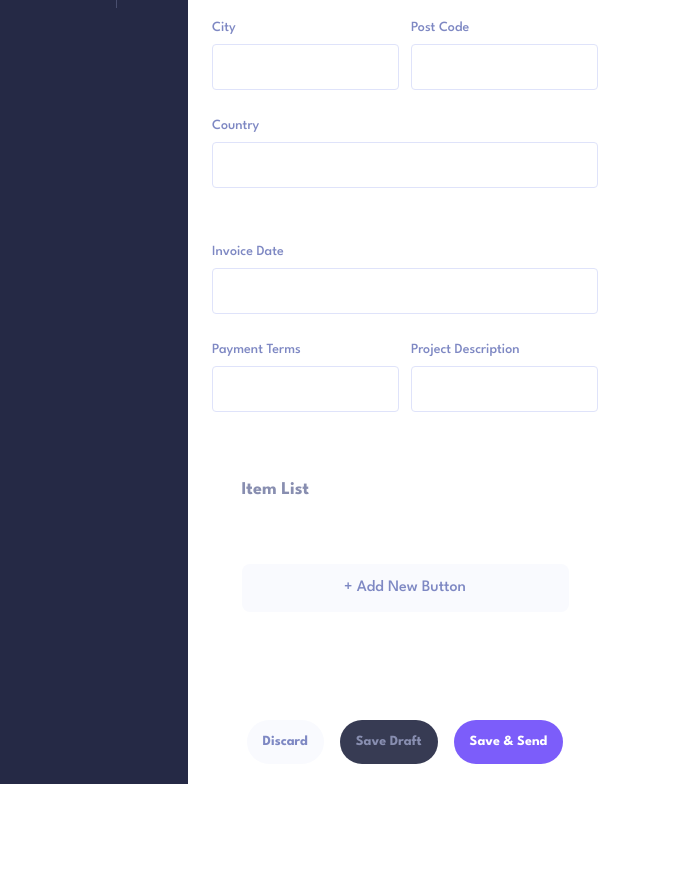
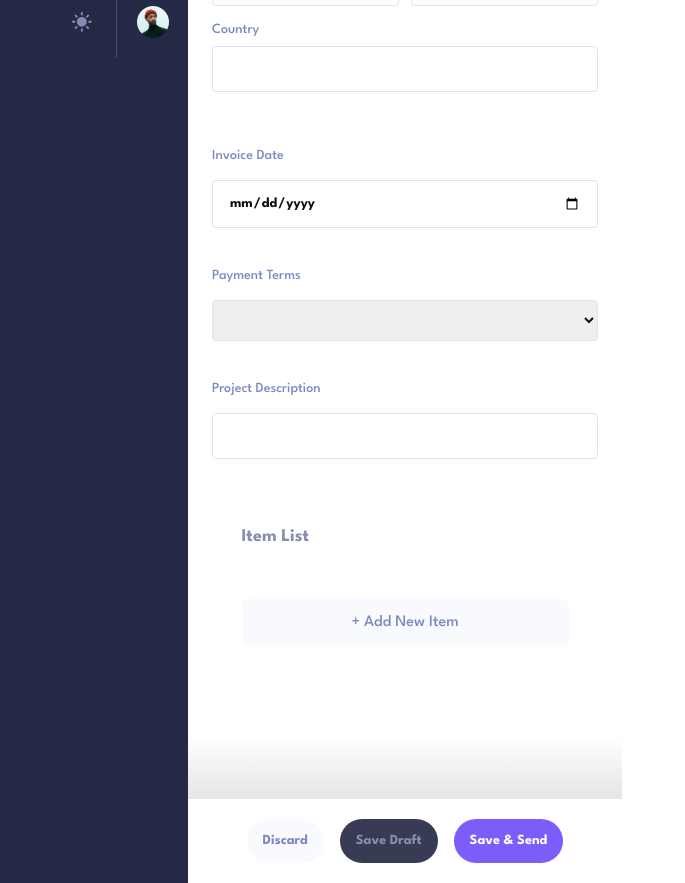
Before and after one commit to Mariia22/invoice-app, a Next.js app in the folder invoice-app/: page /invoices/create in a window 1280 px wide. Shown: the part 840-1723 px from the top of the page, without its empty margins (0-685 px from the left). Before the commit the page ends 1624 px from the top, so only its background shows below. Built offline with nearby package versions, Linux system fonts and the light colour scheme.

Commit message:
feat: add select and date fields

```diff
--- a/invoice-app/src/app/lib/types.ts
+++ b/invoice-app/src/app/lib/types.ts
@@ -1,10 +1,10 @@
-import { invoiceData } from './../ui/invoices/Form/formData';
 import { Dispatch, SetStateAction} from "react";
 
 export type Invoice = {
   id: string;
   createdAt: string;
   paymentDue: string;
+  paymentTerms: number;
   clientName: string;
   description:string;
   total: number;
@@ -47,8 +47,8 @@ export type FormInput = {
   clientPostCode: string
   clientCountry: string
   invoiceData: string
-  paymentTerms: string
-  projectDescription: string
+  paymentTerms: number
+  description: string
   items: Item[]
 }
 
--- a/invoice-app/src/app/ui/invoices/Form/FormFields.tsx
+++ b/invoice-app/src/app/ui/invoices/Form/FormFields.tsx
@@ -12,7 +12,7 @@ export default function FormFields({ data, register, errors }: { data: FormField
               {...register(field.name, {
                 required: `The field is required`,
               })}
-              className={`border border-secondaryPale text-headerText text-sm font-bold max-w-full w-full outline-none rounded m-0 py-3 px-4 col-span-${field.gridCols}}`}
+              className={`border border-secondaryPale text-headerText text-sm font-bold max-w-full w-full outline-none rounded m-0 py-3 px-4 col-span-${field.gridCols}`}
               type={field.type}
             />
             {errors[field.name] && (
--- a/invoice-app/src/app/ui/invoices/Form/FormInvoice.tsx
+++ b/invoice-app/src/app/ui/invoices/Form/FormInvoice.tsx
@@ -3,7 +3,7 @@
 import { FormInput } from "@/app/lib/types"
 import { SubmitHandler, useFieldArray, useForm } from "react-hook-form"
 import data from "../../../data.json"
-import { billFromData, billToData, defaultFormValues, invoiceData, newInvoice } from "./formData"
+import { billFromData, billToData, defaultFormValues, newInvoice, paymentTermsOptions } from "./formData"
 import FormSection from "./FormSection"
 import FormHeader from "./FormHeader"
 import Footer from "../../shared/Footer"
@@ -12,15 +12,15 @@ import ButtonSaveChanges from "../Buttons/ButtonSaveChanges"
 import ButtonSaveDraft from "../Buttons/ButtonSaveDraft"
 import FormFields from "./FormFields"
 import FormItemFields from "./FormItemFields"
+import FormPaymentSection from "./FormPaymentSection"
 
 export default function FormInvoice({ isEditing }: { isEditing: boolean }) {
-  const invoice = isEditing ? data[1] : newInvoice;
+  // remove after Redux will be added
+  const invoice = isEditing ? data[0] : newInvoice;
   const { register, handleSubmit, formState: { errors }, control, setValue, getValues } = useForm<FormInput>({ defaultValues: defaultFormValues(invoice) })
-  const { fields, append, remove } = useFieldArray({
-    control,
-    name: "items"
-  });
+  const { fields, append, remove } = useFieldArray({ control, name: "items" });
   const onSubmit: SubmitHandler<FormInput> = (data) => console.log(data)
+  console.log(defaultFormValues(invoice))
 
   function addNewItem() {
     append({ name: "", quantity: 0, price: 0, total: 0 })
@@ -36,14 +36,13 @@ export default function FormInvoice({ isEditing }: { isEditing: boolean }) {
         <FormHeader header="Bill To" />
         <FormFields data={billToData} register={register} errors={errors} />
       </FormSection>
-      <FormSection marginTop={10}>
-        <FormFields data={invoiceData} register={register} errors={errors} />
-      </FormSection>
+      <FormPaymentSection register={register} isEditing={isEditing} />
       <FormSection marginTop={16}>
         <h3 className="font-bold text-lg text-secondaryDark">Item List</h3>
         <FormItemFields fields={fields} getValues={getValues} register={register} errors={errors} remove={remove} setValue={setValue} />
-        <button type="button" className="text-base bg-tableColor text-secondary w-[327px] h-[48px] rounded-lg mt-12 mb-[88px] mx-auto" onClick={addNewItem}>+ Add New Button</button>
+        <button type="button" className="text-base bg-tableColor text-secondary w-[327px] h-[48px] rounded-lg mt-12 mb-[88px] place-self-center col-span-6" onClick={addNewItem}>+ Add New Item</button>
       </FormSection >
+      <div className="w-full h-[64px] bg-gradient-to-t from-blackShadow to-text" />
       <Footer>
         {isEditing
           ? <>
--- a/invoice-app/src/app/ui/invoices/Form/FormItemFields.tsx
+++ b/invoice-app/src/app/ui/invoices/Form/FormItemFields.tsx
@@ -4,8 +4,8 @@ import { FieldArrayWithId, FieldErrors, UseFieldArrayRemove, UseFormGetValues, U
 export default function FormItemFields({ fields, register, errors, remove, setValue, getValues }: { fields: FieldArrayWithId<FormInput, "items", "id">[], register: UseFormRegister<FormInput>, errors: FieldErrors<FormInput>, remove: UseFieldArrayRemove, setValue: UseFormSetValue<FormInput>, getValues: UseFormGetValues<FormInput> }) {
 
   const setTotal = (index: number, quantity: string, price: number) => {
-    const amount = Number(quantity) * Number(price);
-    setValue(`items.${index}.total`, amount);
+    const amount = Number(Number(quantity) * Number(price)).toFixed(2);
+    setValue(`items.${index}.total`, Number(amount));
   };
 
   return (
@@ -19,19 +19,19 @@ export default function FormItemFields({ fields, register, errors, remove, setVa
             <div className="text-left flex items-end justify-center gap-4 w-full col-span-6">
               <div className="text-left flex flex-col gap-4 w-full col-span-1">
                 <label className="field-label">Qty.</label>
-                <input {...register(`items.${index}.quantity`, { required: "Quantity is required" })} type="text" className="field" onChange={(e) => { setTotal(index, e.target.value, getValues(`items.${index}.price`)) }} />
+                <input {...register(`items.${index}.quantity`, { required: "Quantity is required" })} type="number" step="1" min="1" className="field" onChange={(e) => { setTotal(index, e.target.value, getValues(`items.${index}.price`)) }} />
                 {errors.items?.[index]?.quantity && <p>{errors.items?.[index]?.quantity?.message}</p>}
               </div>
               <div className="text-left flex flex-col gap-4 w-full col-span-2">
                 <label className="field-label">Price</label>
-                <input {...register(`items.${index}.price`, { required: "Price is required" })} type="text" className="field" onChange={(e) => { setTotal(index, e.target.value, getValues(`items.${index}.quantity`)) }} />
+                <input {...register(`items.${index}.price`, { min: 0.01 })} type="number" min="0.01" step="0.01" className="field" onChange={(e) => { setTotal(index, e.target.value, getValues(`items.${index}.quantity`)) }} />
                 {errors.items?.[index]?.price && <p>{errors.items?.[index]?.price?.message}</p>}
               </div>
               <div className="text-left flex flex-col gap-4 w-full col-span-2">
                 <label className="field-label">Total</label>
-                <input {...register(`items.${index}.total`)} type="text" disabled className=" text-headerText text-sm font-bold max-w-full w-full outline-none rounded m-0 py-3 px-4" />
+                <input {...register(`items.${index}.total`, { min: 0.01 })} type="number" min="0.01" step="0.01" disabled className=" text-headerText text-sm font-bold max-w-full w-full outline-none rounded m-0 py-3 px-4" />
               </div>
-              <button type="button" className="w-12 h-4 col-span-1 bg-delete-button mb-4" onClick={() => remove(index)} />
+              <button type="button" className="w-[43px] h-4 col-span-1 bg-delete-button mb-4" onClick={() => remove(index)} />
             </div>
           </div>
         ))
--- /dev/null
+++ b/invoice-app/src/app/ui/invoices/Form/FormPaymentSection.tsx
@@ -0,0 +1,24 @@
+import { FormInput } from "@/app/lib/types";
+import { UseFormRegister } from "react-hook-form";
+import { paymentTermsOptions } from "./formData";
+
+export default function FormPaymentSection({ register, isEditing }: { register: UseFormRegister<FormInput>, isEditing: boolean }) {
+  return (
+    <section className="flex flex-col mt-10 px-6 w-full gap-y-6">
+      <div className="text-left flex flex-col w-full gap-y-2">
+        <label className="field-label">Invoice Date</label>
+        <input {...register(`invoiceData`, { required: `The field is required` })} className="field" type={isEditing ? "text" : "date"} disabled={isEditing} />
+      </div>
+      <div className="text-left flex flex-col w-full gap-y-2">
+        <label className="field-label">Payment Terms</label>
+        <select {...register("paymentTerms")} defaultValue="paymentTerms" className="field">
+          {paymentTermsOptions.map(option => (<option key={option.id} value={option.value}>{option.label}</option>))}
+        </select>
+      </div>
+      <div className="text-left flex flex-col w-full gap-y-2">
+        <label className="field-label">Project Description</label>
+        <input {...register("description", { required: `The field is required` })} className="field" type="text" />
+      </div>
+    </section>
+  )
+}
--- a/invoice-app/src/app/ui/invoices/Form/FormSection.tsx
+++ b/invoice-app/src/app/ui/invoices/Form/FormSection.tsx
@@ -1,3 +1,3 @@
 export default function FormSection({ children, marginTop }: { children: React.ReactNode, marginTop: number }) {
-  return (<section className={`grid gap-3 mt-${marginTop} mx-6`}>{children}</section>)
+  return (<section className={`grid mt-${marginTop} mx-6 gap-x-3`}>{children}</section>)
 }
--- a/invoice-app/src/app/ui/invoices/Form/formData.ts
+++ b/invoice-app/src/app/ui/invoices/Form/formData.ts
@@ -1,9 +1,11 @@
+import { formatDate } from '@/app/lib/functions';
 import { FormField, Invoice } from "@/app/lib/types";
 
 export const newInvoice = {
   id: "",
-  createdAt: "",
+  createdAt: Date(),
   paymentDue: "",
+  paymentTerms: 0,
   clientName: "",
   description: "",
   total: 0,
@@ -36,9 +38,9 @@ export const defaultFormValues = (invoice:Invoice) => {
   clientCity: invoice.clientAddress.city,
   clientPostCode: invoice.clientAddress.postCode,
   clientCountry: invoice.clientAddress.country,
-  invoiceData: invoice.createdAt,
-  paymentTerms: invoice.paymentDue,
-  projectDescription: invoice.description,
+  invoiceData: formatDate(invoice.createdAt),
+  paymentTerms: invoice.paymentTerms,
+  description: invoice.description,
   items: invoice.items
   }
 }
@@ -129,29 +131,20 @@ export const billFromData:FormField[]= [
     }
   ]
 
-  export const invoiceData:FormField[]= [
+  export const paymentTermsOptions = [
     {
       id: 1,
-      name: "invoiceData",
-      label: "Invoice Date",
-      type: "text",
-      required: true,
-      gridCols: 2,
+      value: 1,
+      label: "Net 1 Day"
     },
     {
       id: 2,
-      name: "paymentTerms",
-      label: "Payment Terms",
-      type: "text",
-      required: true,
-      gridCols: 1,
+      value: 7,
+      label: "Net 7 Days"
     },
     {
       id: 3,
-      name: "projectDescription",
-      label: "Project Description",
-      type: "text",
-      required: true,
-      gridCols: 1,
-    }
+      value: 30,
+      label: "Net 30 Days"
+    },
   ]
--- a/invoice-app/tailwind.config.ts
+++ b/invoice-app/tailwind.config.ts
@@ -26,7 +26,8 @@ const config: Config = {
       tableColor: "#F9FAFE",
       contrast: "#EC5757",
       contrastPale: "#FF9797",
-      black: "#000000"
+      black: "#000000",
+      blackShadow: "rgba(0, 0, 0, 0.1)"
     },
     extend: {
       boxShadow: {
```
